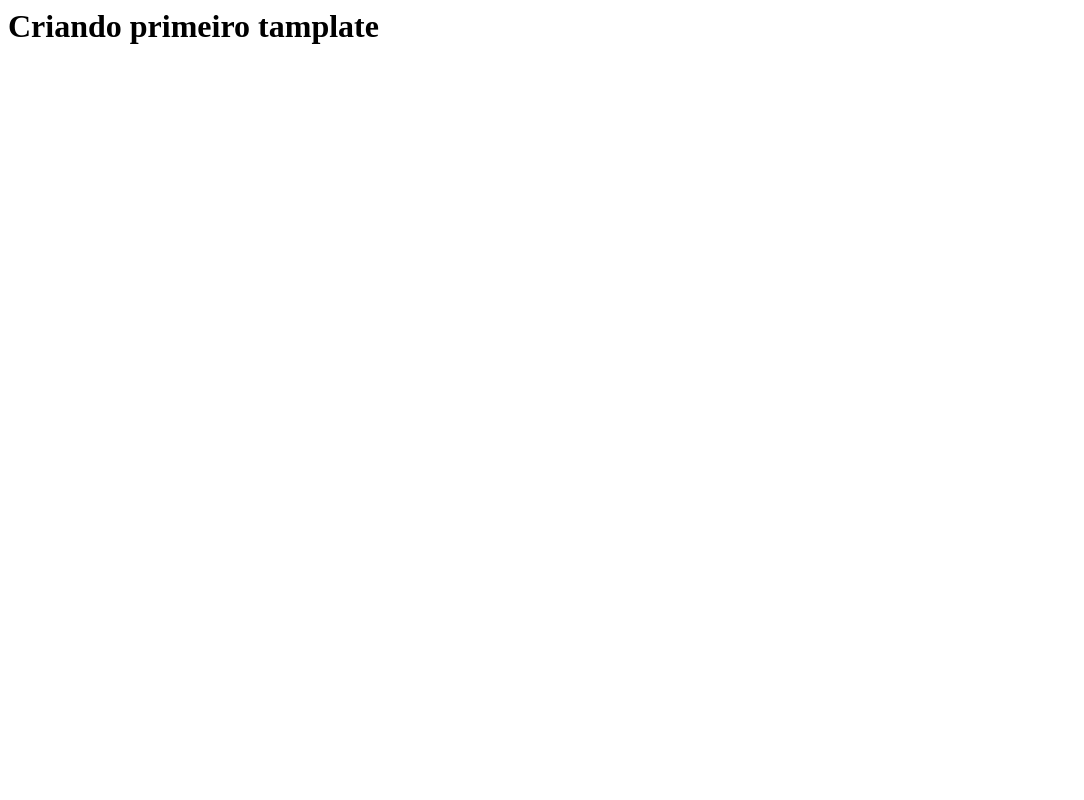
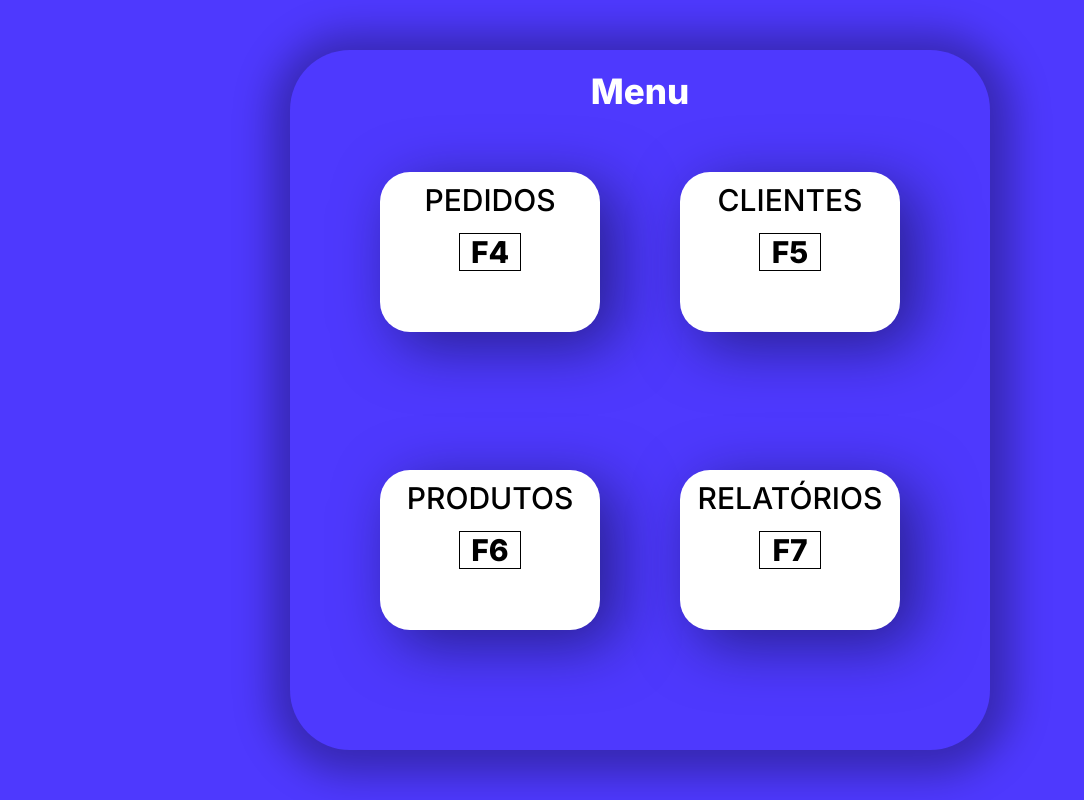
Before and after one commit to walterpaulo/logica-python, a Django app: page / in a window 1280 px wide. Shown: the whole page, without its empty margins (0-1084 px from the left). Run offline with Django 4.2, Linux system fonts and the light colour scheme.

Commit message:
feat: added screen

```diff
--- a/aulas/17/desafio21diaspython/web/templates/index.html
+++ b/aulas/17/desafio21diaspython/web/templates/index.html
@@ -1 +1,112 @@
-<h1>Criando primeiro tamplate</h1>
+<!DOCTYPE html>
+<html lang="en">
+  <head>
+    <meta charset="UTF-8" />
+    <meta http-equiv="X-UA-Compatible" content="IE=edge" />
+    <meta name="viewport" content="width=device-width, initial-scale=1.0" />
+    <link rel="preconnect" href="https://fonts.googleapis.com">
+<link rel="preconnect" href="https://fonts.gstatic.com" crossorigin>
+<link href="https://fonts.googleapis.com/css2?family=Inter:wght@400;500;800&display=swap" rel="stylesheet">
+    <title>Pedidos</title>
+    <style>
+      * {
+        margin: 0;
+        padding: 0;
+      }
+      body{
+        background-color: #4E39FE;
+        color: #fff;
+        font-family: 'Inter', sans-serif;
+      }
+      .container{
+        width: 100wh;
+        height: 100vh;
+        display: flex;
+        flex-direction: row;
+        justify-content: center;
+        align-items: center;
+      }
+      .container > .box{
+        width: 700px;
+        height: 700px;
+        /* border: 1px solid red; */
+        background: #4E39FE;
+        box-shadow: 2px 4px 39px 20px rgba(0, 0, 0, 0.3);
+        border-radius: 60px;
+      }
+      .title-box{
+        text-align: center;
+        margin-top: 20px;
+        font-weight: 800;
+        font-size: 35px;
+
+      }
+      .teclas-box{
+        /* border: 1px solid red; */
+        width: calc(100% - 80px);
+        height: calc(100% - 145px);
+        display: flex;
+        flex-wrap: wrap;
+        padding: 40px;
+        justify-content: center;
+        gap: 40px;
+      }
+      .box-tecla{
+        background-color: #fff;
+        font-weight: 500;
+        font-size: 30px;
+        border-radius: 30px;
+        color: #000;
+        width: 200px;
+        height: 140px;
+        margin: 20px;
+        text-align: center;
+        padding: 10px;
+        display: flex;
+        flex-direction: column;
+        align-items: center;
+        filter: drop-shadow(16px 14px 30px rgba(2, 8, 29, 0.5));
+        cursor: pointer;
+        right: -20px;
+        transition: 0.5s;
+        transition: box-shodw 2s;
+      }
+      .box-tecla:hover{
+        background-color: #F0F0F0;
+        box-shadow: inset 0px 0px 45px rgba(2, 8, 29, 0.5);
+      }
+      .box-tecla :nth-child(2){
+        margin-top: 15px;
+        font-weight: 700;
+        border: 1px solid black;
+        width: 30%;
+      }
+
+    </style>
+  </head>
+  <body>
+    <div class="container">
+      <div class="box">
+        <div class="title-box">Menu</div>
+        <div class="teclas-box">
+          <div class="box-tecla">
+            <span>PEDIDOS</span>
+            <span>F4</span>
+          </div>
+          <div class="box-tecla">
+            <span>CLIENTES</span>
+            <span>F5</span>
+          </div>
+          <div class="box-tecla">
+            <span>PRODUTOS</span>
+            <span>F6</span>
+          </div>
+          <div class="box-tecla">
+            <span>RELATÓRIOS</span>
+            <span>F7</span>
+          </div>
+        </div>
+      </div>
+    </div>
+  </body>
+</html>
```
